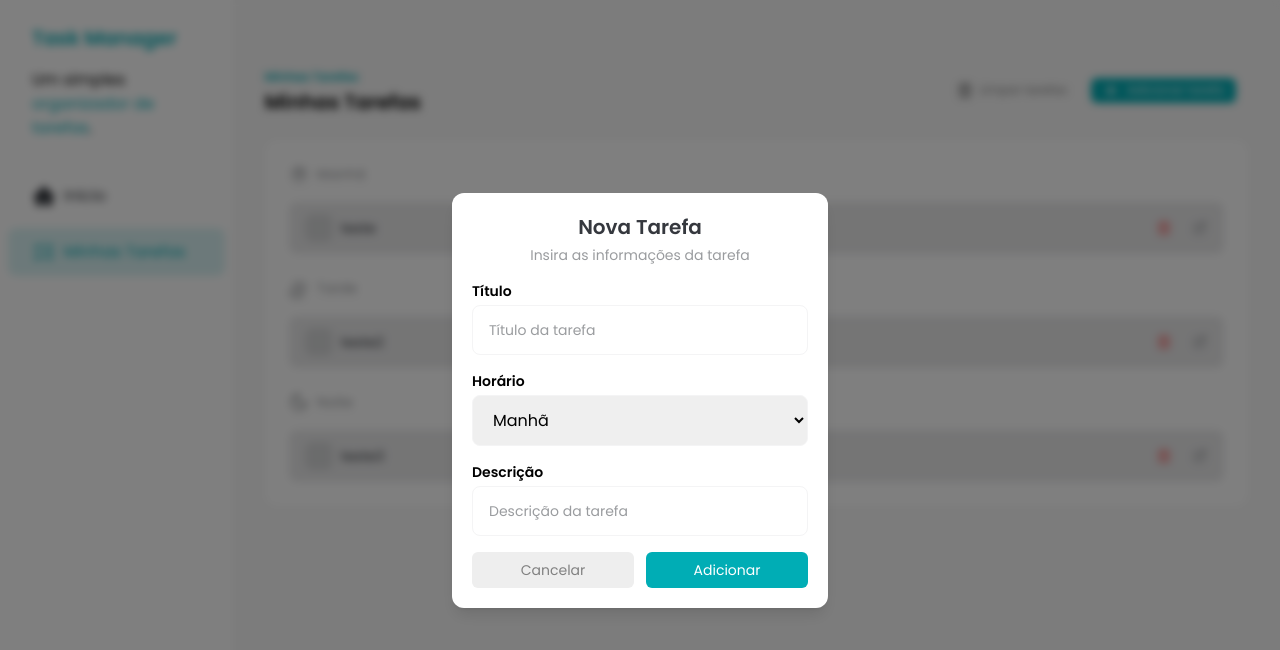
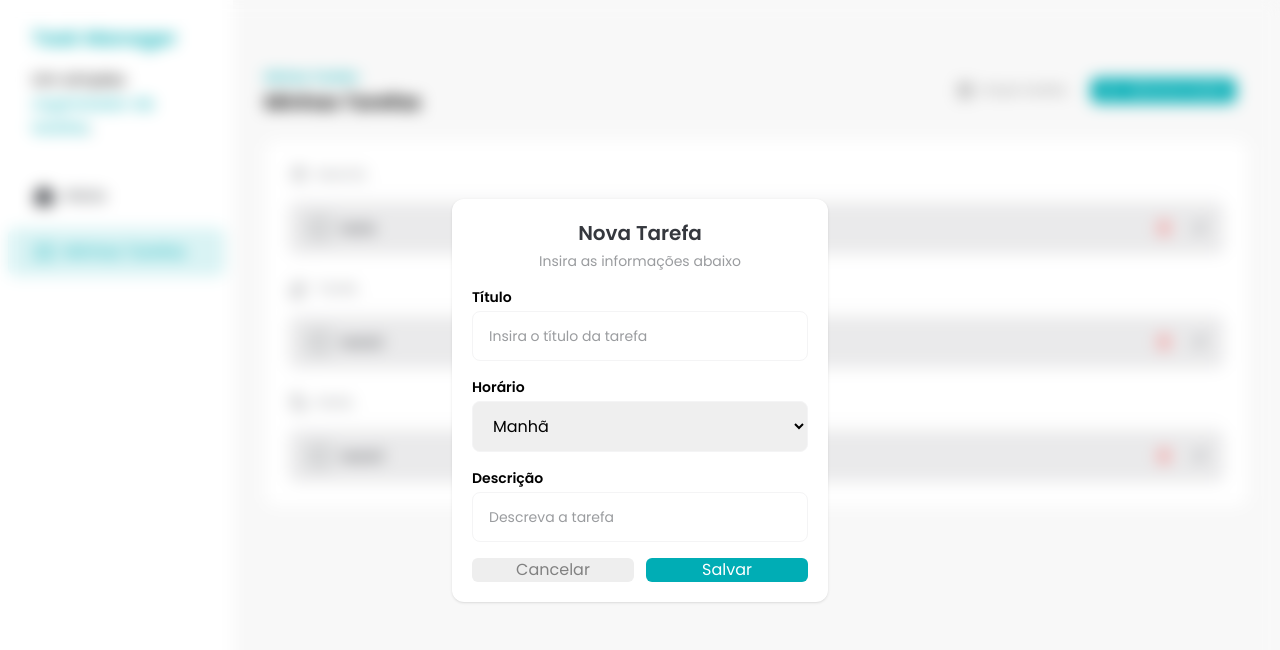
Before and after one commit to Kadockh/task-manager, a React (Vite) app: page / in a window 1280 px wide. Both pictures are taken after a click on the button "Adicionar tarefa". Shown: the top 650 px of the page. Built offline with nearby package versions, Linux system fonts and the light colour scheme; data requests are answered from the project's data file.

Commit message:
refactor(AddTaskDialog): integrate react-hook-form for better form handling

```diff
--- a/src/_components/AddTaskDialog.jsx
+++ b/src/_components/AddTaskDialog.jsx
@@ -1,148 +1,149 @@
 import "./AddTaskDialog.css"
 
 import PropTypes from "prop-types"
-import { useRef, useState } from "react"
+import { useRef } from "react"
 import { createPortal } from "react-dom"
+import { useForm } from "react-hook-form"
 import { CSSTransition } from "react-transition-group"
-import { toast } from "sonner"
-import { v4 as uuidv4 } from "uuid"
+import { v4 } from "uuid"
 
 import { LoaderIcon } from "../assets/icons"
 import Button from "./Button"
 import Input from "./Input"
 import TimeSelect from "./TimeSelect"
 
-const AddTaskDialog = ({ isOpen, handleClose, onSubmitSuccess }) => {
-  const [errors, setErrors] = useState([])
-  const [isLoading, setIsLoading] = useState(false)
+const AddTaskDialog = ({
+  isOpen,
+  handleClose,
+  onSubmitSuccess,
+  onSubmitError,
+}) => {
+  const {
+    register,
+    formState: { errors, isSubmitting },
+    handleSubmit,
+    reset,
+  } = useForm({
+    defaultValues: {
+      title: "",
+      time: "morning",
+      description: "",
+    },
+  })
 
-  const titleRef = useRef()
-  const descriptionRef = useRef()
-  const timeRef = useRef()
   const nodeRef = useRef()
 
-  const handleSaveClick = async () => {
-    setIsLoading(true)
-
-    const newError = []
-
-    const title = titleRef.current.value
-    const description = descriptionRef.current.value
-    const time = timeRef.current.value
-
-    if (!title.trim()) {
-      newError.push({ inputName: "title", message: "Título é obrigatório" })
-    }
-
-    if (!description.trim()) {
-      newError.push({
-        inputName: "description",
-        message: "Descrição é obrigatório",
-      })
-    }
-
-    if (!time.trim()) {
-      newError.push({ inputName: "time", message: "Horário é obrigatório" })
-    }
-
-    setErrors(newError)
-
-    if (newError.length > 0) {
-      return
-    }
-
+  const handleSaveClick = async (data) => {
     const task = {
-      id: uuidv4(),
-      title,
-      description,
-      time,
+      id: v4(),
+      title: data.title.trim(),
+      time: data.time,
+      description: data.description.trim(),
       status: "not_started",
     }
-
-    const response = await fetch(`http://localhost:3000/tasks`, {
+    const response = await fetch("http://localhost:3000/tasks", {
       method: "POST",
       body: JSON.stringify(task),
     })
     if (!response.ok) {
-      setIsLoading(false)
-      return toast.error(
-        "Erro ao adicionar a tarefa. Por favor, tente novamente."
-      )
+      return onSubmitError()
     }
     onSubmitSuccess(task)
     handleClose()
-    setIsLoading(false)
+    reset({
+      title: "",
+      time: "morning",
+      description: "",
+    })
   }
-
-  const titleError = errors.find((error) => error.inputName === "title")
-  const timeError = errors.find((error) => error.inputName === "time")
-  const descriptionError = errors.find(
-    (error) => error.inputName === "description"
-  )
 
   return (
     <CSSTransition
+      nodeRef={nodeRef}
       in={isOpen}
       timeout={500}
       classNames="add-task-dialog"
-      nodeRef={nodeRef}
       unmountOnExit
     >
       <div>
         {createPortal(
           <div
             ref={nodeRef}
-            className="itens-center fixed bottom-0 left-0 top-0 flex h-screen w-screen items-center justify-center bg-black/50 backdrop-blur-sm"
+            className="fixed bottom-0 left-0 top-0 flex h-screen w-screen items-center justify-center backdrop-blur"
           >
-            <div className="rounded-xl bg-white p-5 text-center shadow-lg">
+            <div className="rounded-xl bg-white p-5 text-center shadow">
               <h2 className="text-xl font-semibold text-brand-dark-blue">
                 Nova Tarefa
               </h2>
               <p className="mb-4 mt-1 text-sm text-brand-text-gray">
-                Insira as informações da tarefa
+                Insira as informações abaixo
               </p>
 
-              <div className="flex w-[336px] flex-col space-y-4">
+              <form
+                onSubmit={handleSubmit(handleSaveClick)}
+                className="flex w-[336px] flex-col space-y-4"
+              >
                 <Input
                   id="title"
                   label="Título"
-                  placeholder="Título da tarefa"
-                  ref={titleRef}
-                  errorMessage={titleError?.message}
-                  disabled={isLoading}
+                  placeholder="Insira o título da tarefa"
+                  errorMessage={errors?.title?.message}
+                  disabled={isSubmitting}
+                  {...register("title", {
+                    required: "O título é obrigatório.",
+                    validate: (value) => {
+                      if (!value.trim()) {
+                        return "O título não pode ser vazio."
+                      }
+                      return true
+                    },
+                  })}
                 />
 
-                <TimeSelect ref={timeRef} errorMessage={timeError?.message} />
+                <TimeSelect
+                  disabled={isSubmitting}
+                  errorMessage={errors?.time?.message}
+                  {...register("time", { required: true })}
+                />
 
                 <Input
                   id="description"
                   label="Descrição"
-                  placeholder="Descrição da tarefa"
-                  ref={descriptionRef}
-                  errorMessage={descriptionError?.message}
-                  disabled={isLoading}
+                  placeholder="Descreva a tarefa"
+                  errorMessage={errors?.description?.message}
+                  disabled={isSubmitting}
+                  {...register("description", {
+                    required: "A descrição é obrigatória.",
+                    validate: (value) => {
+                      if (!value.trim()) {
+                        return "A descrição não pode ser vazia."
+                      }
+                      return true
+                    },
+                  })}
                 />
+
                 <div className="flex gap-3">
                   <Button
-                    size="md"
+                    size="large"
                     className="w-full"
                     color="secondary"
                     onClick={handleClose}
-                    disabled={isLoading}
+                    type="button"
                   >
                     Cancelar
                   </Button>
                   <Button
-                    size="md"
+                    size="large"
                     className="w-full"
-                    onClick={handleSaveClick}
-                    disabled={isLoading}
+                    disabled={isSubmitting}
+                    type="submit"
                   >
-                    {isLoading && <LoaderIcon className="animate-spin" />}
-                    Adicionar
+                    {isSubmitting && <LoaderIcon className="animate-spin" />}
+                    Salvar
                   </Button>
                 </div>
-              </div>
+              </form>
             </div>
           </div>,
           document.body
@@ -155,7 +156,7 @@ const AddTaskDialog = ({ isOpen, handleClose, onSubmitSuccess }) => {
 AddTaskDialog.propTypes = {
   isOpen: PropTypes.bool.isRequired,
   handleClose: PropTypes.func.isRequired,
-  onSubmitSuccess: PropTypes.func.isRequired,
+  handleSubmit: PropTypes.func.isRequired,
 }
 
 export default AddTaskDialog
```
